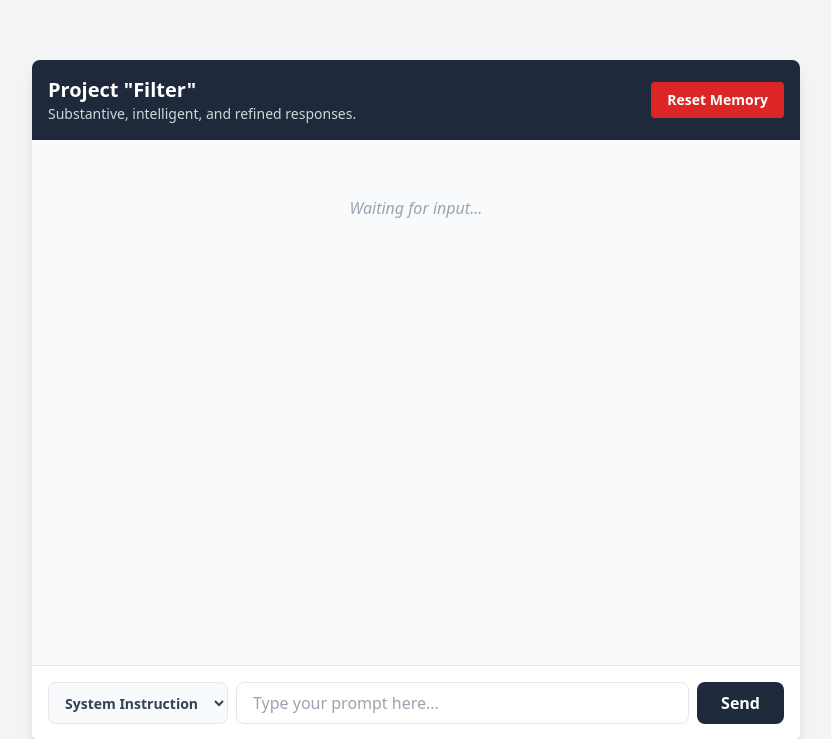
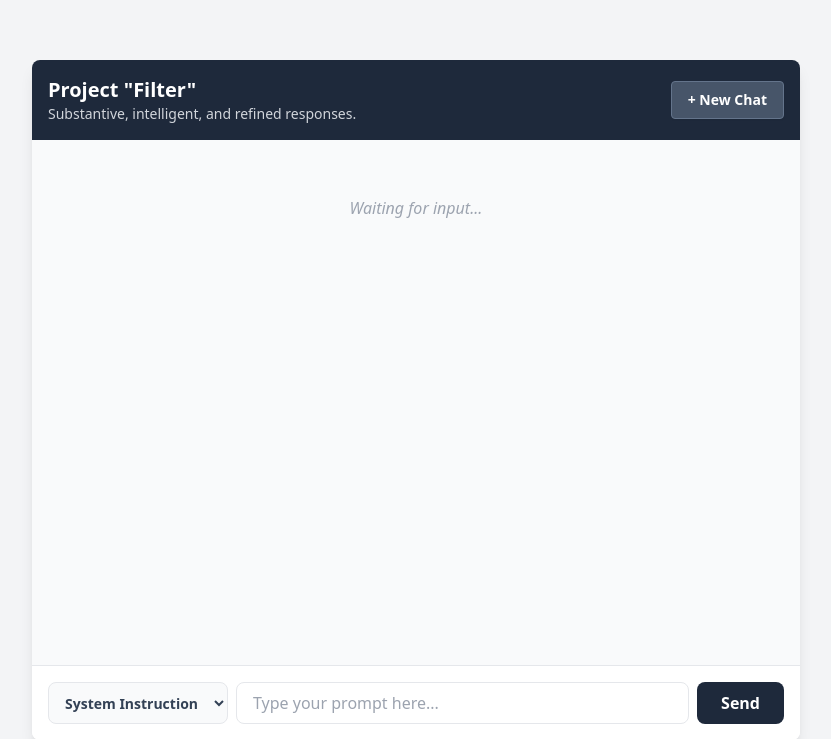
Before and after one commit to constantinbender51-cmyk/deepseek-base, a FastAPI app: page / in a window 1280 px wide. Shown: the top 739 px of the page, without its empty margins (224-1055 px from the left). Run offline with FastAPI, Linux system fonts and the light colour scheme; some libraries are stand-ins or nearby versions.

Commit message:
Update index.html

```diff
--- a/templates/index.html
+++ b/templates/index.html
@@ -18,9 +18,9 @@
                 <h1 class="text-xl font-bold">Project "Filter"</h1>
                 <p class="text-sm text-gray-300">Substantive, intelligent, and refined responses.</p>
             </div>
-            <!-- Memory Reset Button -->
-            <button id="reset-btn" class="bg-red-600 hover:bg-red-700 text-white px-4 py-2 rounded text-sm font-semibold transition">
-                Reset Memory
+            <!-- New Chat Button -->
+            <button id="new-chat-btn" class="bg-slate-600 hover:bg-slate-500 border border-slate-500 text-white px-4 py-2 rounded text-sm font-semibold transition shadow-sm">
+                + New Chat
             </button>
         </div>
 
@@ -66,19 +66,29 @@
 
         const inputField = document.getElementById('user-input');
         const sendBtn = document.getElementById('send-btn');
-        const resetBtn = document.getElementById('reset-btn');
+        const newChatBtn = document.getElementById('new-chat-btn');
         const chatBox = document.getElementById('chat-box');
-        const placeholder = document.getElementById('placeholder');
         const modeSelect = document.getElementById('mode-select');
 
-        // Handle Memory Reset
-        resetBtn.addEventListener('click', async () => {
+        // Handle New Chat (Reset Interface & Memory)
+        newChatBtn.addEventListener('click', async () => {
             try {
+                // 1. Wipe backend memory
                 await fetch('/reset', { method: 'POST' });
-                chatBox.innerHTML = '';
-                appendMessage('System', 'Memory wiped clean.', 'bg-gray-800 text-white self-center text-sm', false);
+
+                // 2. Wipe frontend chat elements and restore placeholder
+                chatBox.innerHTML = `
+                    <div class="text-gray-400 text-center italic mt-10" id="placeholder">
+                        Waiting for input...
+                    </div>
+                `;
+
+                // 3. Clear text input and focus
+                inputField.value = '';
+                inputField.focus();
+
             } catch (err) {
-                console.error("Failed to reset memory", err);
+                console.error("Failed to start new chat", err);
             }
         });
 
@@ -87,7 +97,12 @@
             const mode = modeSelect.value;
 
             if (!text) return;
-            if (placeholder) placeholder.style.display = 'none';
+
+            // Hide placeholder dynamically if it exists
+            const currentPlaceholder = document.getElementById('placeholder');
+            if (currentPlaceholder) {
+                currentPlaceholder.style.display = 'none';
+            }
 
             inputField.value = '';
             inputField.disabled = true;
```
